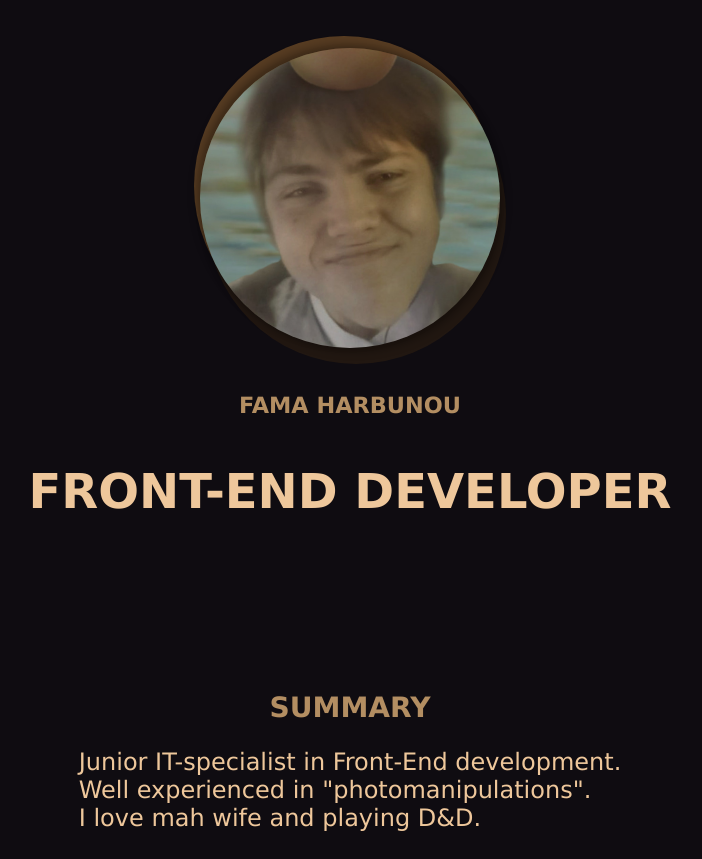
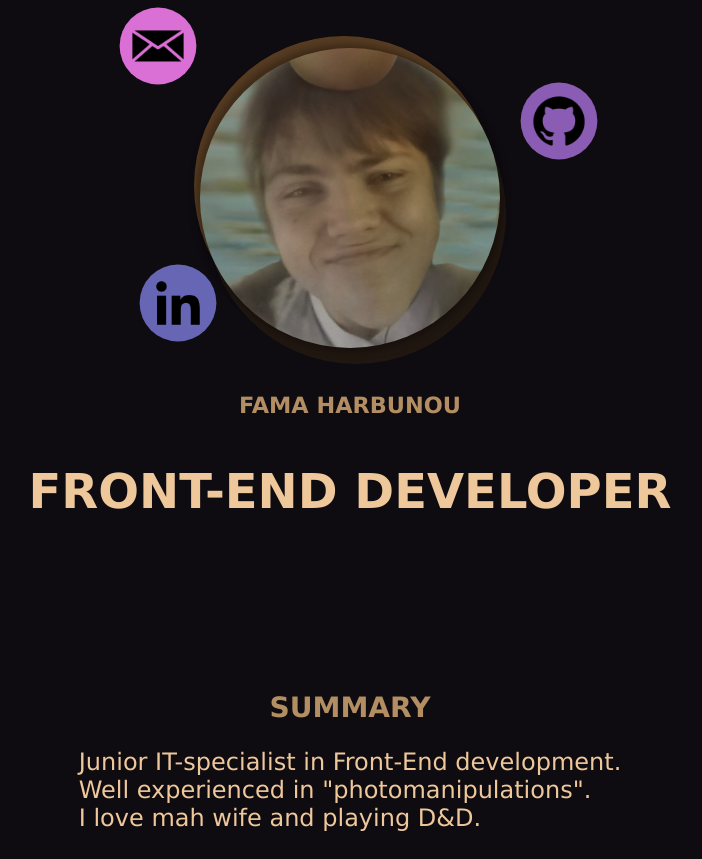
Before and after one commit to PG-54/cv-rs, a plain HTML site: page index.html in a window 1280 px wide. Shown: the top 859 px of the page, without its empty margins (290-992 px from the left). Drawn offline with Linux system fonts and the light colour scheme.

Commit message:
update: CSS circle link]

```diff
--- a/index.html
+++ b/index.html
@@ -13,13 +13,18 @@
   <main>
 
     <section class="logo">
-<!--  <ul>
-        <li>gedonisticussr@gmail.com&ensp;|&ensp;</li>
-        <li>GH: PG-54&ensp;|&ensp;</li>
-        <li>@PG-54&ensp;|&ensp;</li>
-        <li>+375-29-678-69-98</li>
-      </ul> -->
-      <div>
+      <ul>
+        <li>
+          <div class="icon-mail"><a href="mailto:gedonisticussr@gmail.com" title="Mail me"><img src="image/mail.png" alt="My mail" width="64" height="64"></a></div>
+        </li>
+        <li>
+          <div class="icon-github"><a href="https://github.com/PG-54" title="My github"><img src="image/github.png" alt="My github" width="64" height="64"></a></div>
+        </li>
+        <li>
+          <div class="icon-linkedin"><a href="https://www.linkedin.com/in/FAMA-HARBUNOU" title="My LinkedIn"><img src="image/linkedin.png" alt="My LinkedIn" width="64" height="64"></a></div>
+        </li>
+      </ul>
+      <div class="logo-image-div">
         <img class="logo-img" alt="my-photo" src="./photo.jpg">
       </div>
       <h2 class="headliner-name">FAMA HARBUNOU</h2>
@@ -67,7 +72,8 @@
 
   </main>
   <footer>
-
+    <div>Автор иконок: <a href="https://www.flaticon.com/ru/authors/pixel-perfect" title="Pixel perfect">Pixel perfect</a> from <a href="https://www.flaticon.com/ru/" title="Flaticon">www.flaticon.com</a></div>
+    <a href="https://www.flaticon.com/ru/free-icons/" title=" иконки"> иконки от Freepik - Flaticon</a>
   </footer>
 </body>
 </html>
--- a/style.css
+++ b/style.css
@@ -8,6 +8,7 @@ body {
   background-color: #0f0c11;
   color: var(--COLOR-BROWN-LIGTH);
   display: flex;
+  flex-direction: column;
   justify-content: center;
   align-items: center;
 }
@@ -35,17 +36,72 @@ main {
 .headliner-qualification{
   font-size: 3em;
 }
+
+
+.logo ul, .logo li {
+  position: absolute;
+  list-style: none;
+}
+.icon-linkedin img {
+  transform: scale(0.85);
+}
+.icon-mail, .icon-github, .icon-linkedin {
+  position: absolute;
+  width: 64px;
+  height: 64px;
+  transform: scale(0.8);
+}
+.icon-mail {
+  right: 180px;
+  top: -269px;
+}
+.icon-github {
+  right: -221px;
+  top: -194px;
+}
+.icon-linkedin {
+  right: 160px;
+  top: -12px;
+}
+.icon-mail::before, .icon-github::before, .icon-linkedin::before {
+  content: "";
+  width: 150%;
+  height: 150%;
+  border-radius: 50%;
+  background-color: #fff;
+  display: block;
+  position: absolute;
+  z-index: -2;
+  right: -25%;
+  top: -25%;
+}
+.icon-mail::before{
+  background-color: #da70d6;
+}
+.icon-github::before{
+  background-color: #8b5cb3;
+}
+.icon-linkedin::before{
+  background-color: #6766b4;
+}
+
+
+
+
+
+
+
 .logo-img {
   width: 300px;
   height: 300px;
   border-radius: 50%;
   box-shadow: 4px 4px 8px rgba(0, 0, 0, 0.3), -4px -4px 8px rgba(0, 0, 0, 0.3);
 }
-.logo div {
+.logo-image-div{
   position: relative;
   padding: 40px 0;
 }
-.logo div::before {
+.logo-image-div::before {
   content: "";
   display: block;
   width: 300px;
@@ -58,7 +114,7 @@ main {
   opacity: 30%;
   background-color: #ffad49;
 }
-.logo div::after {
+.logo-image-div::after {
   content: "";
   display: block;
   width: 300px;
```
Also changed, not shown: image/VK.png (added), image/facebook-2.png (added), image/facebook.png (added), image/github.png (added), image/linkedin.png (added), image/mail.png (added), image/playmarket.png (added), image/snapchat.png (added), image/steam.png (added), image/telegram-2.png (added), image/telegram.png (added), image/twitter.png (added), image/youtube.png (added).
